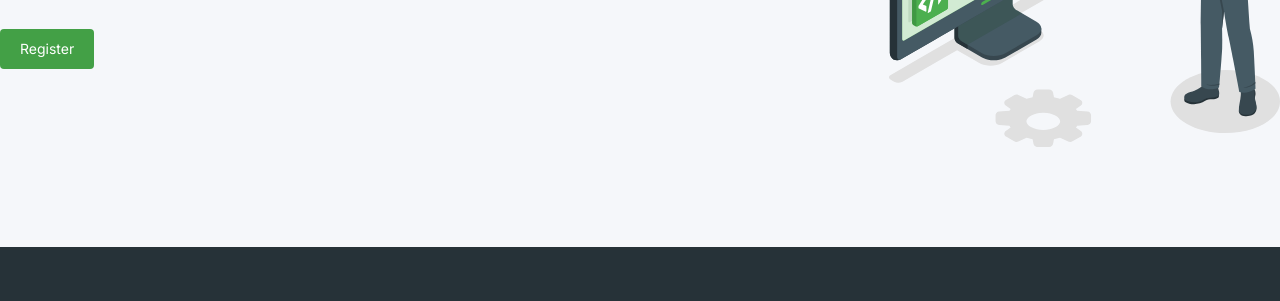
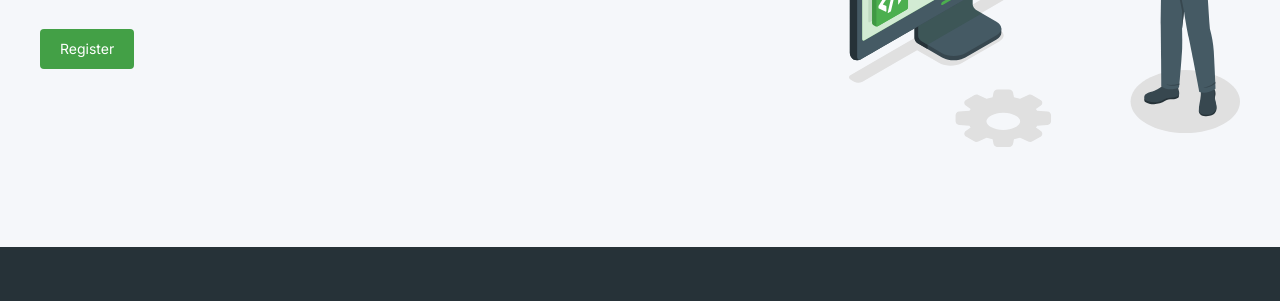
Before and after one commit to Alanglzr/Proyecto-Nexcent, a plain HTML site: page index.html in a window 1280 px wide. Shown: the part 450-751 px from the top of the page. Drawn offline with Linux system fonts and the light colour scheme.

Commit message:
Actualización con main

```diff
--- a/styles.css
+++ b/styles.css
@@ -24,7 +24,10 @@ body {
   background: var(--gray);
 }
 
-.container {}
+.container {
+  max-width: 1200px;
+  margin: 0 auto;
+}
 
 footer {
   background-color: #263238;
```
